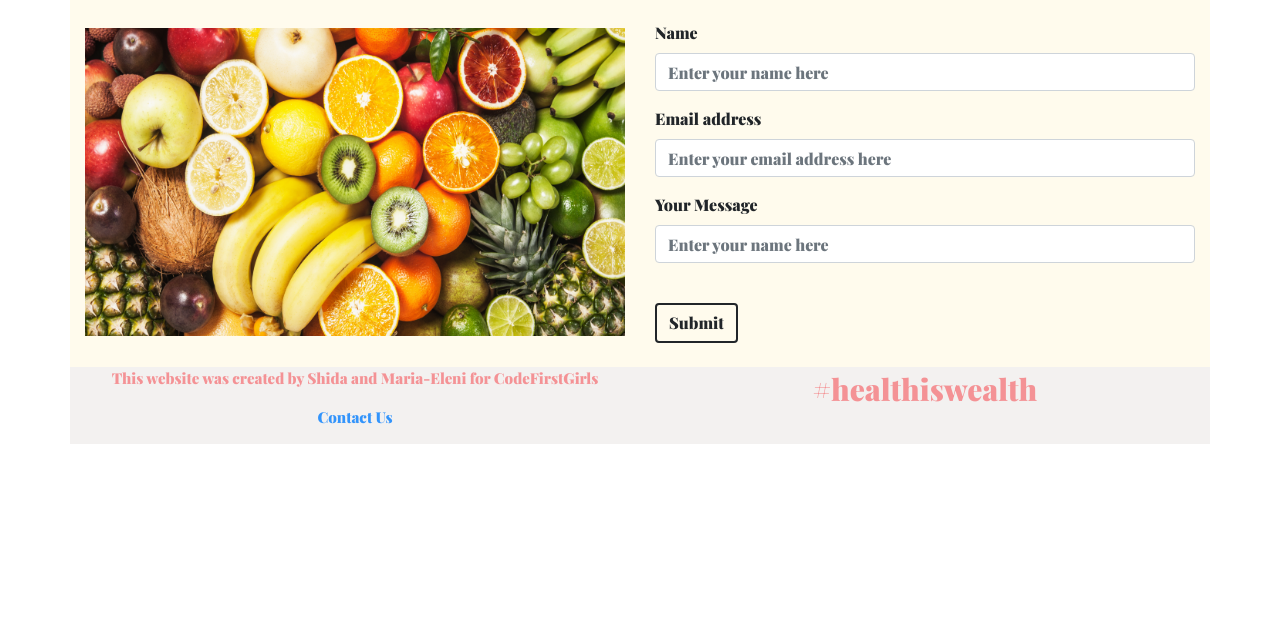
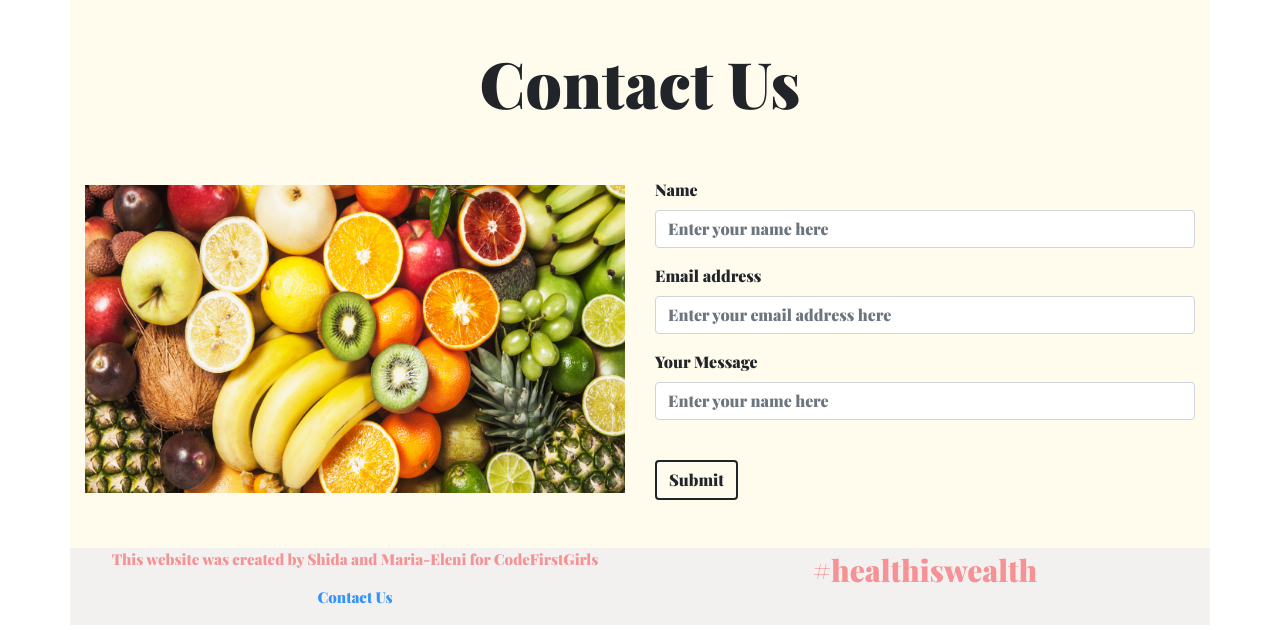
Before and after one commit to Maelvis/Super-Smoothies, a plain HTML site: page contact.html in a window 1280 px wide. Shown: the part 170-800 px from the top of the page. Drawn offline with nearby package versions, Linux system fonts and the light colour scheme.

Commit message:
Finalised the header of contact page

```diff
--- a/contact.html
+++ b/contact.html
@@ -41,7 +41,16 @@
   </div>
 
 <br>
+<br>
 
+<!-- Contact Us -->
+<div class="row">
+  <div class="col-12">
+    <h1 class="contactintro">Contact Us</h1>
+  </div>
+</div>
+<br>
+<br>
 <!-- contact page image -->
   <div class="row contact">
     <div class="col-6">
@@ -69,7 +78,7 @@
     </div>
     </div>
 
-
+<br>
 <br>
 
 <!-- Footer -->
--- a/style.css
+++ b/style.css
@@ -186,6 +186,12 @@ border-width: 1px;
 
 
 /* Contact Form */
+.contactintro{
+    font-size: 4em;
+    text-align: center;
+    font-family: 'Playfair Display', serif;
+}
+
 .btn {
     font-family: 'Playfair Display', serif;
     border: 2px solid;
```
